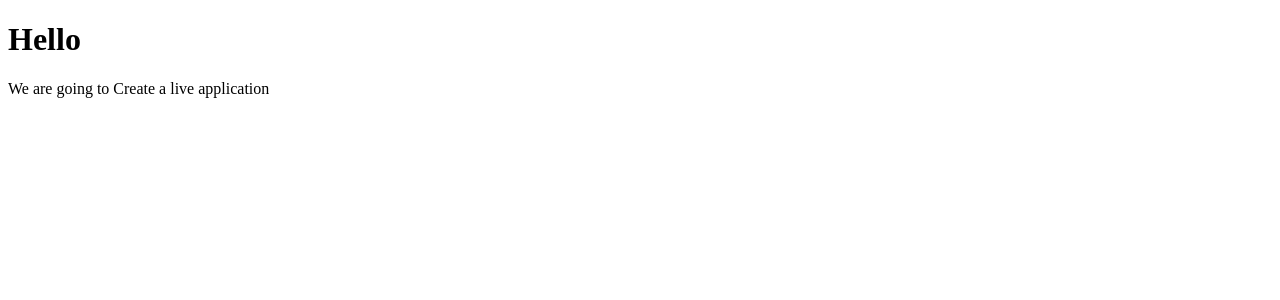
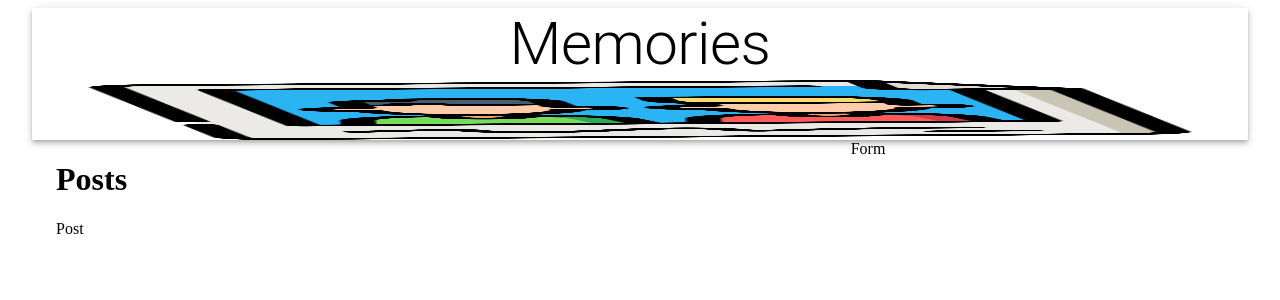
Before and after one commit to Arafat-alim/memories-application, a React (Create React App) app in the folder client/: page / in a window 1280 px wide. Shown: the top 300 px of the page. Built offline with nearby package versions, Linux system fonts and the light colour scheme.

Commit message:
folder structure of client, including important components added.

```diff
--- a/client/src/App.js
+++ b/client/src/App.js
@@ -1,11 +1,36 @@
 import React from "react";
+import { Container, AppBar, Grid, Typography, Grow } from "@material-ui/core";
+import memoriez from "./images/memories.png";
+import Posts from "./components/Posts/Posts";
+import Form from "./components/Form/Form";
 
 const App = () => {
   return (
-    <div>
-      <h1>Hello</h1>
-      <p>We are going to Create a live application</p>
-    </div>
+    <Container maxidth="lg">
+      <AppBar position="static" color="inherit">
+        <Typography variant="h2" align="center">
+          Memories
+        </Typography>
+        <img src={memoriez} alt="memories" height="60" />
+      </AppBar>
+      <Grow in>
+        <Container>
+          <Grid
+            container
+            justify="space-between"
+            alignItems="stretch"
+            spacing={3}
+          >
+            <Grid item xs={12} lg={7}>
+              <Posts />
+            </Grid>
+            <Grid item xs={12} lg={4}>
+              <Form />
+            </Grid>
+          </Grid>
+        </Container>
+      </Grow>
+    </Container>
   );
 };
 
--- /dev/null
+++ b/client/src/components/Form/Form.js
@@ -0,0 +1,7 @@
+import React from "react";
+
+function Form() {
+  return <div>Form</div>;
+}
+
+export default Form;
--- /dev/null
+++ b/client/src/components/Posts/Post/Post.js
@@ -0,0 +1,7 @@
+import React from "react";
+
+function Post() {
+  return <div>Post</div>;
+}
+
+export default Post;
--- /dev/null
+++ b/client/src/components/Posts/Posts.js
@@ -0,0 +1,13 @@
+import React from "react";
+import Post from "./Post/Post";
+
+function Posts() {
+  return (
+    <>
+      <h1>Posts</h1>
+      <Post />
+    </>
+  );
+}
+
+export default Posts;
```
Also changed, not shown: client/src/components/Form/styles.js (added), client/src/components/Posts/Post/styles.js (added), client/src/components/Posts/styles.js (added), client/src/images/memories.png (added).
